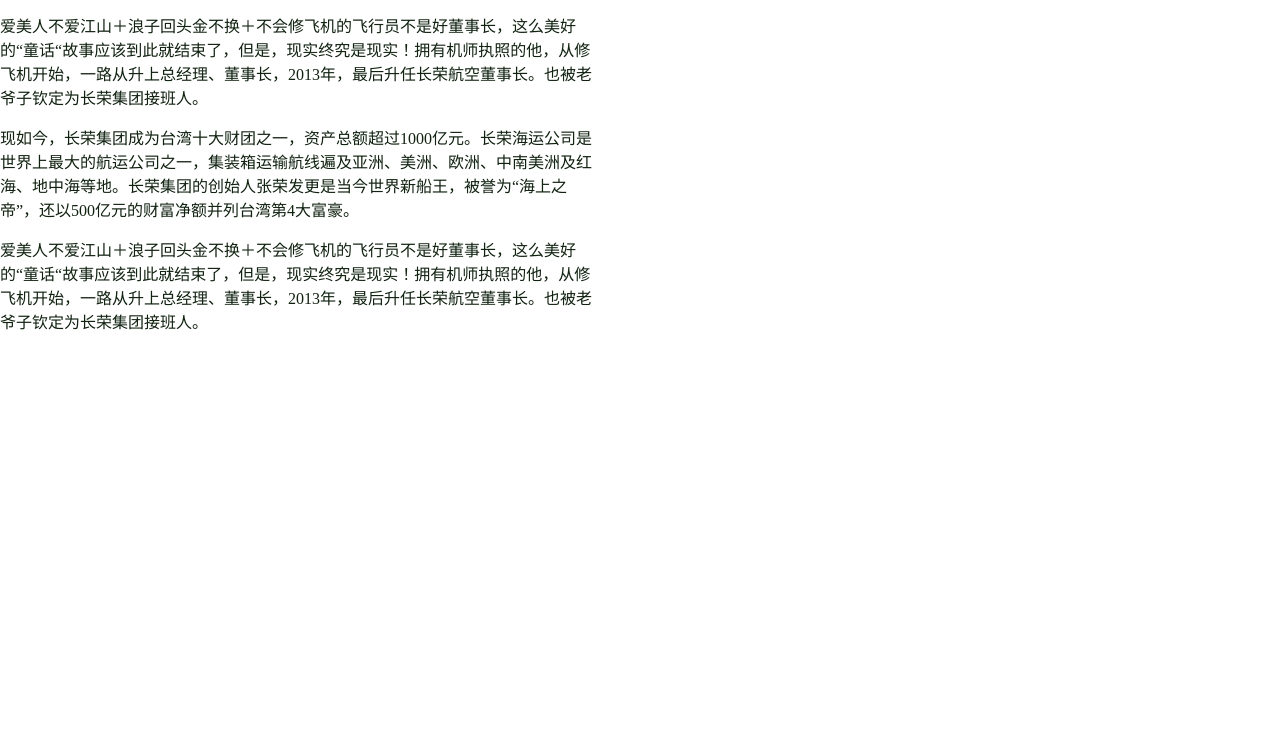
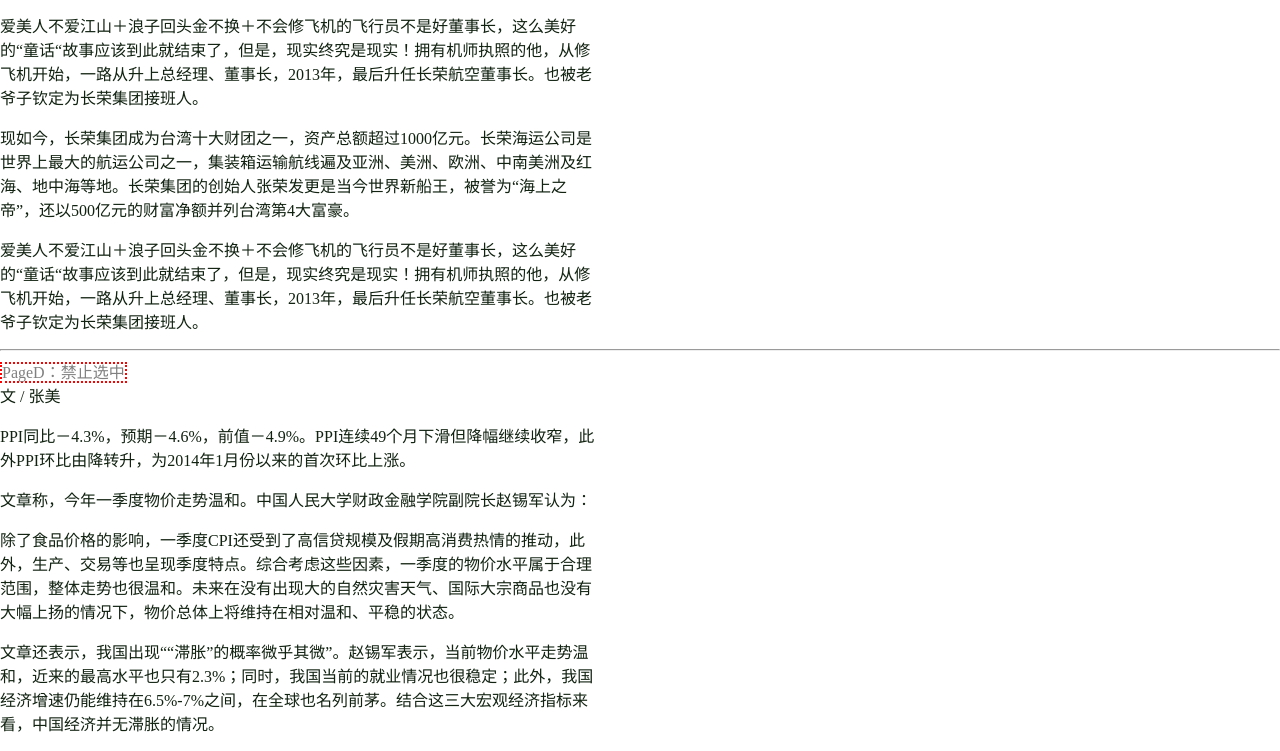
Before and after one commit to davedavehong/addCopyRight2Clipboard, a plain HTML site: page addCopyRight.html in a window 1280 px wide. Shown: the part 1618-2369 px from the top of the page. Before the commit the page ends 1991 px from the top, so only its background shows below. Drawn offline with Linux system fonts and the light colour scheme.

Commit message:
增加CSS方式：不能被选中

```diff
--- a/addCopyRight.html
+++ b/addCopyRight.html
@@ -51,7 +51,12 @@
             visibility: hidden;
             color: #dddddd;
             background-color: #482;
-
+        }
+        #pageD {
+            -moz-user-select:none;/*火狐*/
+            -webkit-user-select:none;/*webkit浏览器*/
+            -ms-user-select:none;/*IE10*/
+            user-select:none;
         }
     </style>
 </head>
@@ -69,6 +74,7 @@
     <p>清洗伤口后，使用棉签蘸碘伏（或碘伏棉签）进行消毒处理，然后贴上透气的创可贴，避免伤口再接触其他污物。如果伤口稍有红肿，怀疑会感染的，可在伤口处涂抹红霉素软膏或莫匹罗星软膏。</p>
 </div>
 <hr>
+
 <span class="tip">
     pageB：阻止复制，并弹出版权信息
 </span>
@@ -84,6 +90,7 @@
     </ul>
 </div>
 <hr>
+
 <span class="tip">
     pageC：即时弹出版权信息并阻止复制
 </span>
@@ -108,6 +115,18 @@
         爱美人不爱江山＋浪子回头金不换＋不会修飞机的飞行员不是好董事长，这么美好的“童话“故事应该到此就结束了，但是，现实终究是现实！拥有机师执照的他，从修飞机开始，一路从升上总经理、董事长，2013年，最后升任长荣航空董事长。也被老爷子钦定为长荣集团接班人。</p>
 </div>
 <span id="stopSign">禁止复制</span>
+
+<hr>
+<span class="tip">PageD：禁止选中</span>
+<div id="pageD"><p>文 /&nbsp;张美</p>
+    <p>PPI同比－4.3%，预期－4.6%，前值－4.9%。PPI连续49个月下滑但降幅继续收窄，此外PPI环比由降转升，为2014年1月份以来的首次环比上涨。</p>
+    <p>文章称，今年一季度物价走势温和。中国人民大学财政金融学院副院长赵锡军认为：</p>
+    <p>
+        除了食品价格的影响，一季度CPI还受到了高信贷规模及假期高消费热情的推动，此外，生产、交易等也呈现季度特点。综合考虑这些因素，一季度的物价水平属于合理范围，整体走势也很温和。未来在没有出现大的自然灾害天气、国际大宗商品也没有大幅上扬的情况下，物价总体上将维持在相对温和、平稳的状态。</p>
+    <p>
+        文章还表示，我国出现““滞胀”的概率微乎其微”。赵锡军表示，当前物价水平走势温和，近来的最高水平也只有2.3%；同时，我国当前的就业情况也很稳定；此外，我国经济增速仍能维持在6.5%-7%之间，在全球也名列前茅。结合这三大宏观经济指标来看，中国经济并无滞胀的情况。</p>
+</div>
+
 </body>
 <script src="awesome.js" type="text/javascript"></script>
 </html>
--- a/awesome.js
+++ b/awesome.js
@@ -70,6 +70,9 @@
             stopSignHidden = setTimeout(function () {
                 stopSign.style.visibility = 'hidden';
             }, 2000)
+        }else{
+            clearTimeout(stopSignHidden);
+            stopSign.style.visibility = 'hidden';
         }
     },100)
 });
```
Also changed, not shown: 1 other file.
